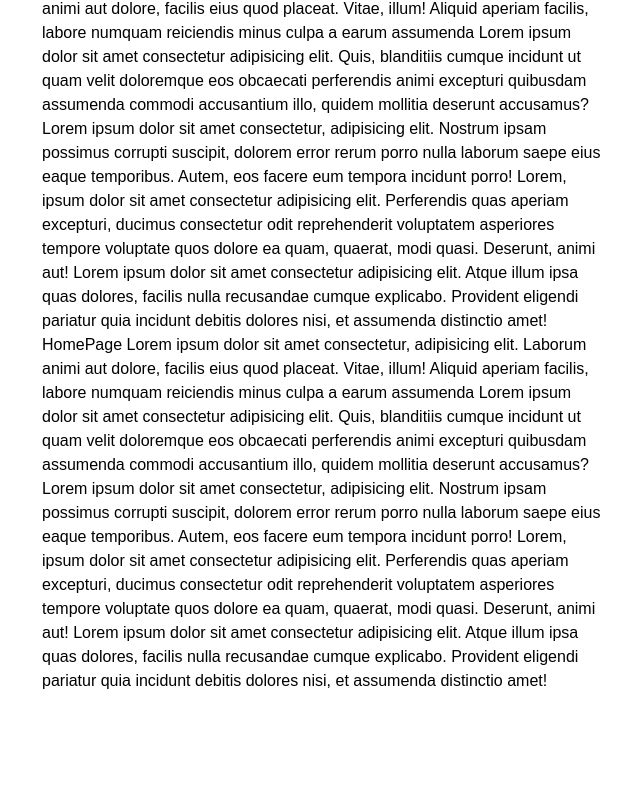
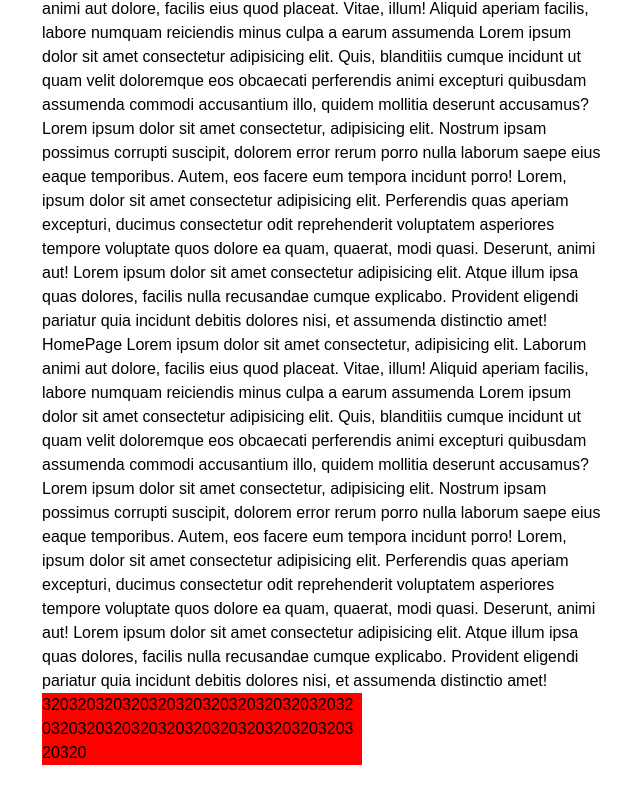
Before and after one commit to JECT-Study/PetFit-3rd-FE, a React (Vite) app: page / in a window 1280 px wide. Shown: the part 1107-1910 px from the top of the page, without its empty margins (314-954 px from the left). Before the commit the page ends 1860 px from the top, so only its background shows below. Built offline with nearby package versions, Linux system fonts and the light colour scheme.

Commit message:
style: 모바일 뷰포트 확인을 위한 320px 태그 추가
HomePage named export 방식으로 수정

KB3-75

```diff
--- a/src/pages/HomePage.tsx
+++ b/src/pages/HomePage.tsx
@@ -1,6 +1,6 @@
-const HomePage = () => {
+export const HomePage = () => {
   return (
-    <>
+    <div>
       <div>
         HomePage Lorem ipsum dolor sit amet consectetur, adipisicing elit. Laborum animi aut dolore,
         facilis eius quod placeat. Vitae, illum! Aliquid aperiam facilis, labore numquam reiciendis
@@ -76,8 +76,9 @@ const HomePage = () => {
         facilis nulla recusandae cumque explicabo. Provident eligendi pariatur quia incidunt debitis
         dolores nisi, et assumenda distinctio amet!
       </div>
-    </>
+      <div style={{ width: 320, backgroundColor: 'red', overflowWrap: 'break-word' }}>
+        320320320320320320320320320320320320320320320320320320320320320320320320320
+      </div>
+    </div>
   );
 };
-
-export default HomePage;
--- a/src/routes/Router.tsx
+++ b/src/routes/Router.tsx
@@ -4,7 +4,7 @@ import { MainLayout } from '@/layouts/MainLayout';
 import { PlainLayout } from '@/layouts/PlainLayout';
 import AlarmPage from '@/pages/AlarmPage';
 import CalendarPage from '@/pages/CalendarPage';
-import HomePage from '@/pages/HomePage';
+import { HomePage } from '@/pages/HomePage';
 import InfoPage from '@/pages/InfoPage';
 import LoginPage from '@/pages/LoginPage';
 import MyPage from '@/pages/MyPage';
```
